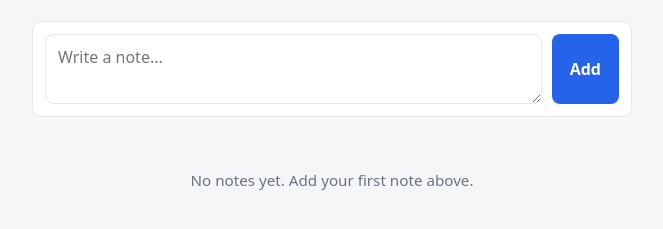
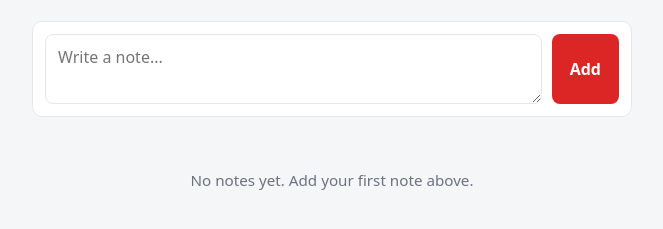
Before and after one commit to Misaki-oba-au/phase2, a plain HTML site: page index.html in a window 1280 px wide. Shown: the part 113-342 px from the top of the page, without its empty margins (308-971 px from the left). Drawn offline with Linux system fonts and the light colour scheme.

Commit message:
style: change Add button to red

```diff
--- a/style.css
+++ b/style.css
@@ -4,8 +4,8 @@
   --text: #1f2430;
   --muted: #6b7280;
   --border: #e5e7eb;
-  --accent: #2563eb;      /* Basics exercise: change the "Add" button to red */
-  --accent-hover: #1d4ed8;
+  --accent: #dc2626;      /* Basics exercise: change the "Add" button to red */
+  --accent-hover: #b91c1c;
   --danger: #ef4444;
   --radius: 10px;
 }
```
